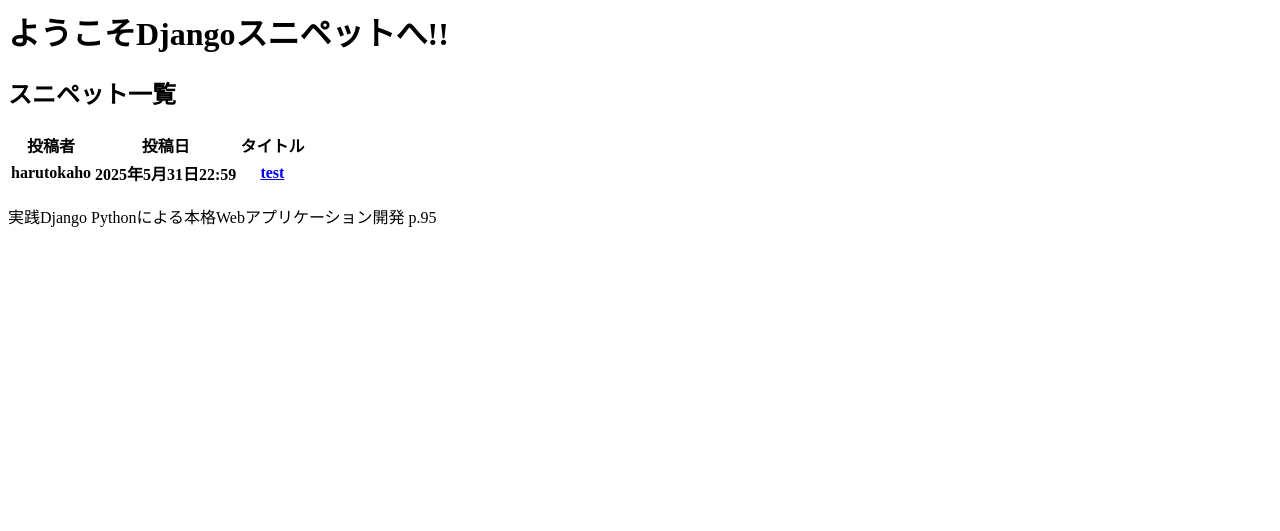
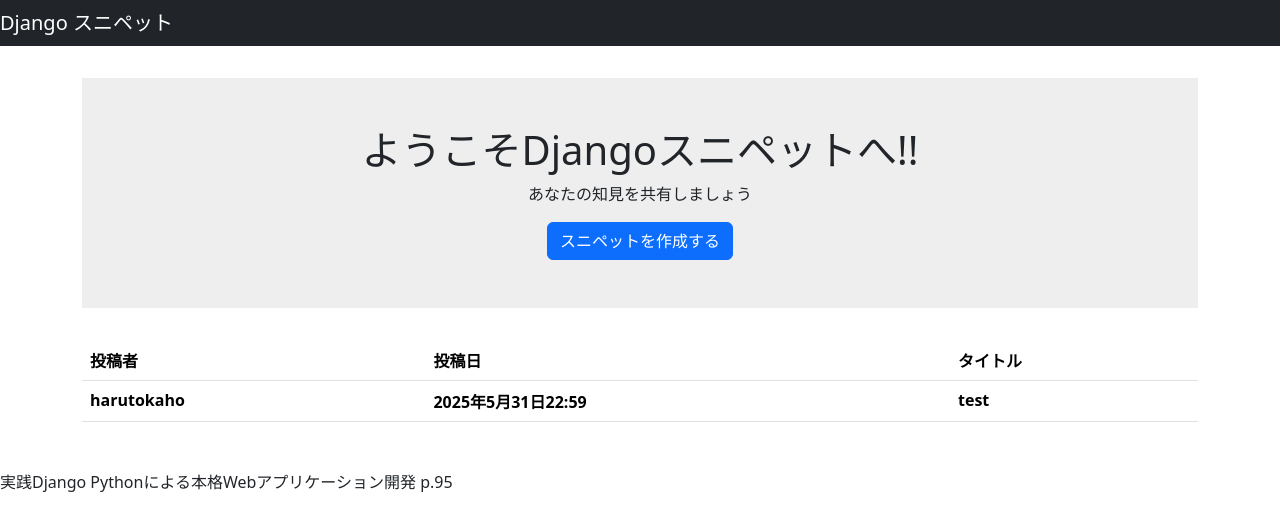
Before and after one commit to hondatoshihiro/313venv, a Django app: page / in a window 1280 px wide. Shown: the top 531 px of the page. Run offline with Django 5.2, Linux system fonts and the light colour scheme; data comes from the database, SQL or seed files in the repository; lists and menus that the app fills with data are empty; some libraries are stand-ins or nearby versions.

Commit message:
実践Django Pythonによる本格Webアプリケーション開発　1.5.2

```diff
--- /dev/null
+++ b/testapp/snippets/static/snippets/css/style.css
@@ -0,0 +1,12 @@
+main {
+    padding: 2rem 0;
+}
+
+.welcome {
+    padding: 3rem 0;
+    margin-bottom: 2rem;
+    background-color: #eee;
+    align-items: center;
+    display: flex;
+    flex-direction: column;
+}
--- a/testapp/snippets/templates/snippets/top.html
+++ b/testapp/snippets/templates/snippets/top.html
@@ -1,11 +1,26 @@
+{% load static %}
+{% load django_bootstrap5 %}
 <html>
     <head>
       <meta charset=""utf-8">
       <title>Djangoスニペット</title>
+      {% bootstrap_css %}
+      {% bootstrap_javascript %}
+      <link rel="stylesheet" href="{% static 'snippets/css/style.css' %}">
     </head>
     <body>
-        <h1>ようこそDjangoスニペットへ!!</h1>
-        <h2>スニペット一覧</h2>
+        <nav class="navbar navbar-expand flex-md-row navbar-dark bg-dark">
+          <div class=""container justify-content-between">
+            <a href="/" class="navbar-brand">Django スニペット</a>
+          </div>
+        </nav>
+        <main>
+          <div class="container">
+            <div class="welcome">
+              <h1 class="title">ようこそDjangoスニペットへ!!</h1>
+              <p class="subtitle">あなたの知見を共有しましょう</p>
+              <a class="btn btn-primary" href="{% url 'snippet_new' %}">スニペットを作成する</a>
+            </div>
             {% if snippets %}
             <table class="table">
               <thead>
@@ -20,7 +35,7 @@
                 <tr>
                   <th>{{ snippet.created_by.username }}</th>
                   <th>{{ snippet.created_at }}</th>
-            <th><a href={ url 'snippet_detail' snippet.id %}">{{ snippet.title}}</a></th>
+                  <th>{{ snippet.title}}</th>
                 </tr>
                 {% endfor %}
               </tbody>
@@ -28,6 +43,8 @@
             {% else %}
             <p>スニペットはまだ投稿されていません。</p>
             {% endif %}
+          </div>
+        </main>
         <p>実践Django Pythonによる本格Webアプリケーション開発 p.95</p>
     </body>
 </html>
--- a/testapp/testapp/settings.py
+++ b/testapp/testapp/settings.py
@@ -39,6 +39,7 @@ INSTALLED_APPS = [
     'django.contrib.messages',
     'django.contrib.staticfiles',
     'snippets.apps.SnippetsConfig',
+    'django_bootstrap5',
 ]
 
 MIDDLEWARE = [
```
Lines whose indentation alone changed are shown as unchanged.
